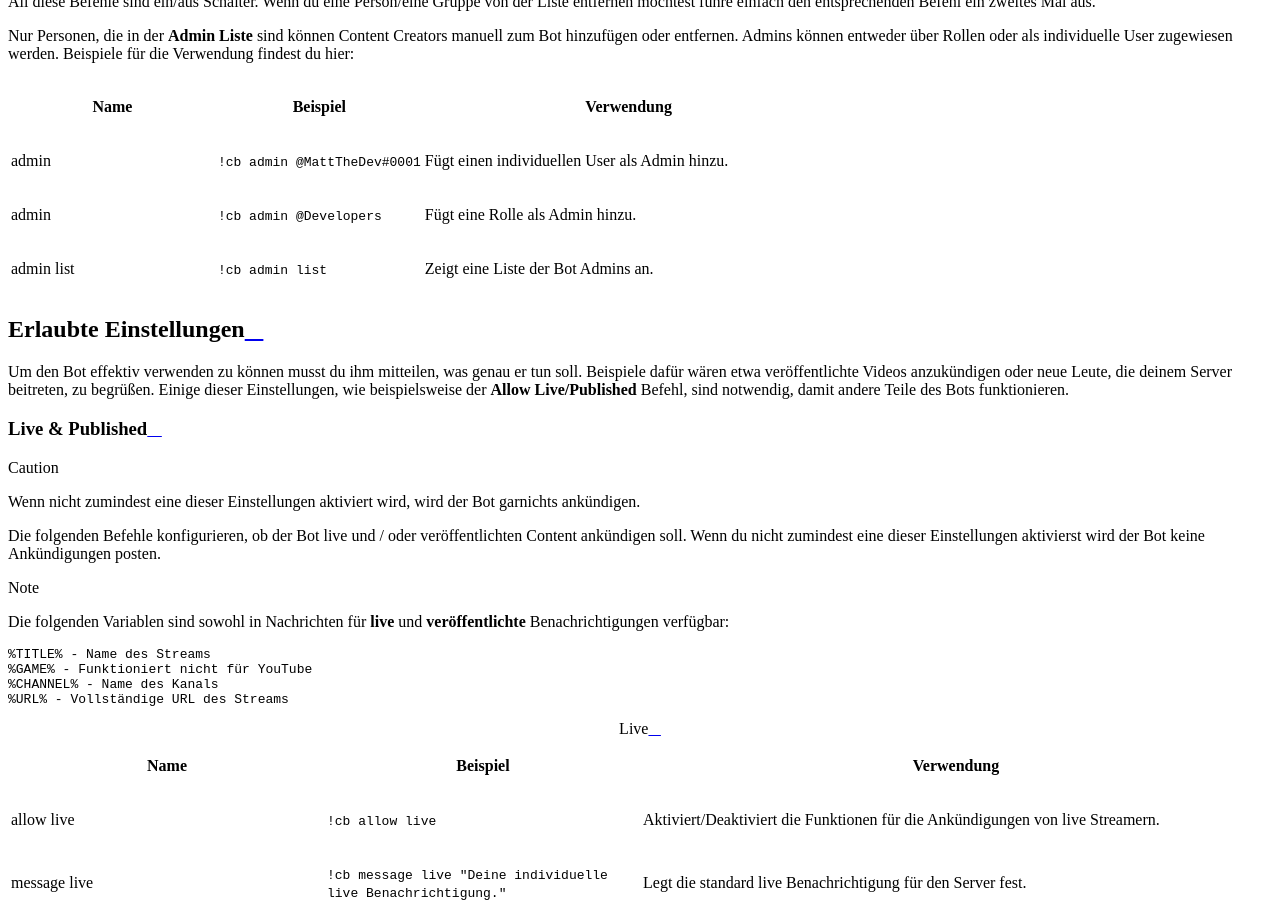
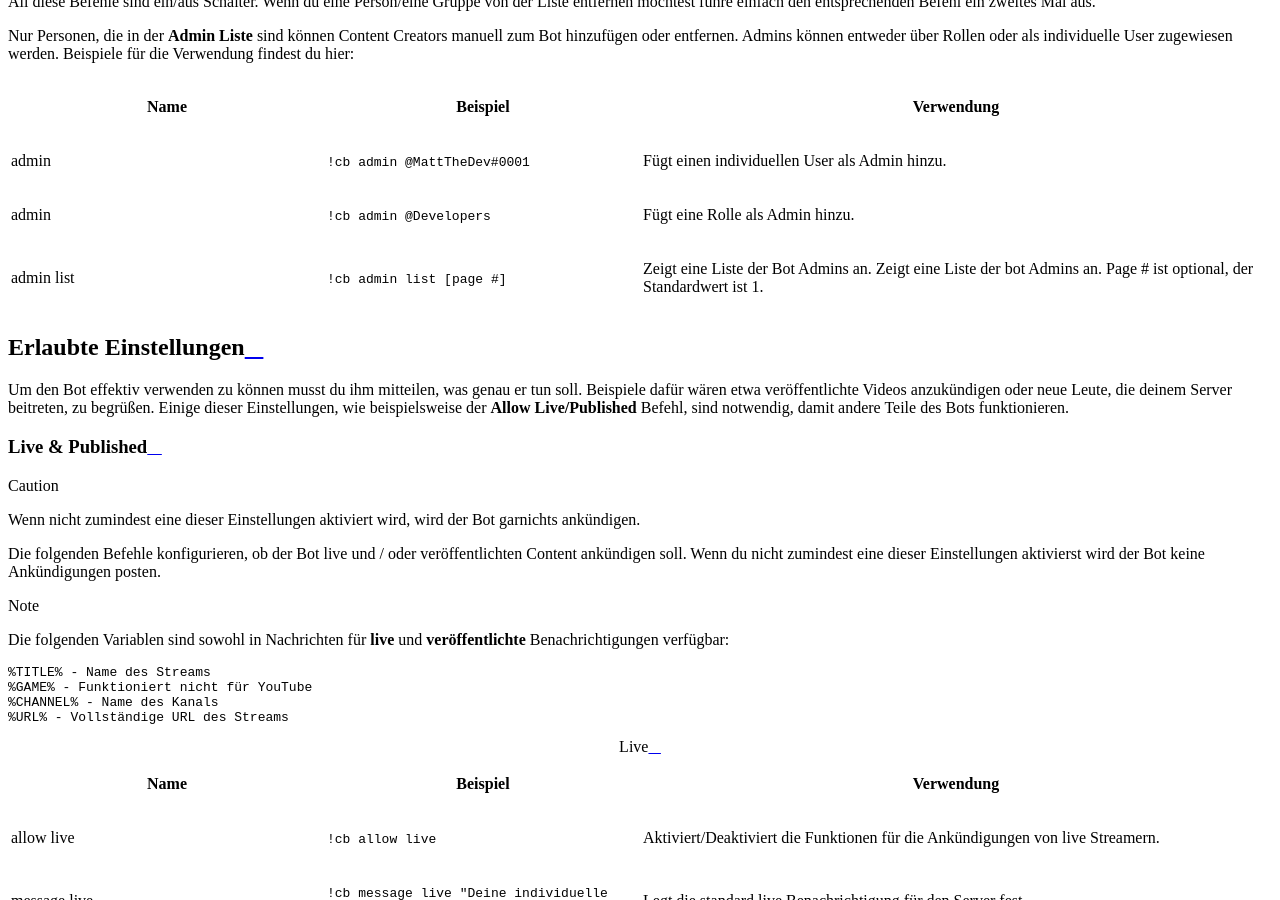
Before and after one commit to MTDCodes/CouchBot.Docs.German, a Sphinx documentation site: the page built from docs/basicconfig.rst, in a window 1280 px wide and 900 px high, scrolled down 828 px. Built offline with Sphinx 7.4.7 and the Read the Docs theme 2.0.0, drawn with Linux system fonts in a browser that asks for light colours.

Commit message:
Update basicconfig.rst

```diff
--- a/docs/basicconfig.rst
+++ b/docs/basicconfig.rst
@@ -26,8 +26,8 @@ Nur Personen, die in der **Admin Liste** sind können Content Creators manuell z
      - ``!cb admin @Developers``
      - Fügt eine Rolle als Admin hinzu.
    * - admin list
-     - ``!cb admin list``
-     - Zeigt eine Liste der Bot Admins an.
+     - ``!cb admin list [page #]``
+     - Zeigt eine Liste der Bot Admins an. Zeigt eine Liste der bot Admins an. Page # ist optional, der Standardwert ist 1.
 
 ----------------
 Erlaubte Einstellungen
```
